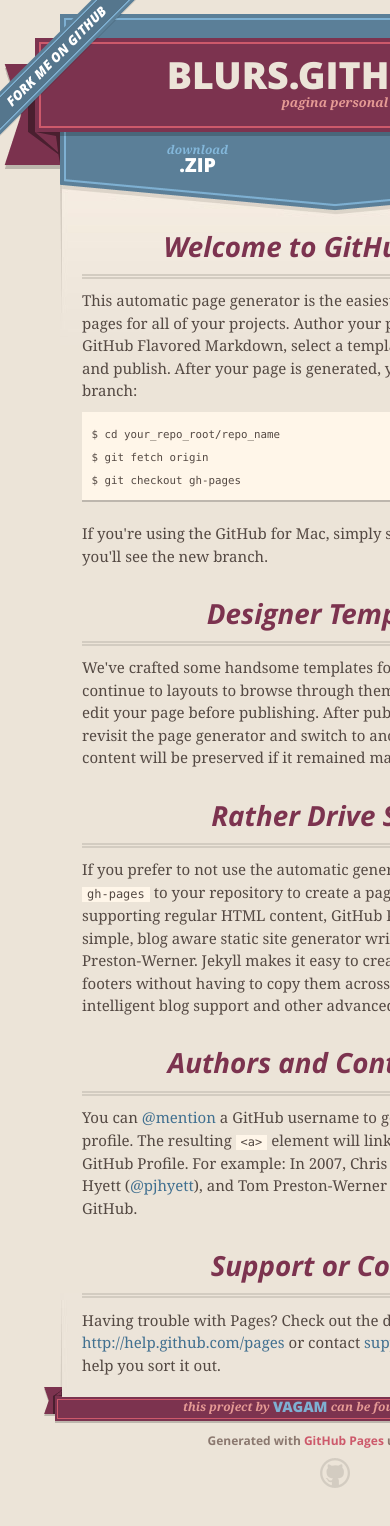
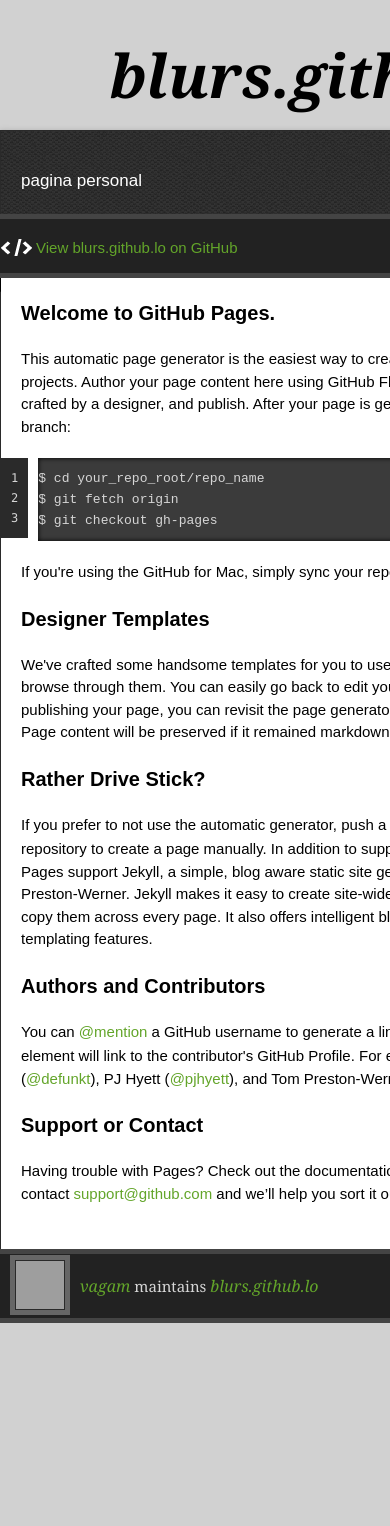
Before and after one commit to vagam/ferpales.github.lo, a plain HTML site: page index.html in a window 390 px wide. Shown: the top 1526 px of the page. After the commit the page ends 1478 px from the top, so only its background shows below. Drawn offline with nearby package versions, Linux system fonts and the light colour scheme; grey boxes are pictures that could not be loaded.

Commit message:
Create gh-pages branch via GitHub

```diff
--- a/index.html
+++ b/index.html
@@ -1,51 +1,41 @@
-<!DOCTYPE html>
+<!doctype html>
+<!-- The Time Machine GitHub pages theme was designed and developed by Jon Rohan, on Feb 7, 2012. -->
+<!-- Follow him for fun. http://twitter.com/jonrohan. Tail his code on http://github.com/jonrohan -->
 <html>
 <head>
-    <meta charset='utf-8'>
-    <meta http-equiv="X-UA-Compatible" content="chrome=1">
-    <meta name="viewport" content="width=640">
+  <meta charset="utf-8">
+  <meta http-equiv="X-UA-Compatible" content="IE=edge,chrome=1">
 
-    <link rel="stylesheet" href="stylesheets/core.css" media="screen">
-    <link rel="stylesheet" href="stylesheets/mobile.css" media="handheld, only screen and (max-device-width:640px)">
+  <link rel="stylesheet" href="stylesheets/stylesheet.css" media="screen">
   <link rel="stylesheet" href="stylesheets/pygment_trac.css">
+  <script type="text/javascript" src="https://ajax.googleapis.com/ajax/libs/jquery/1.7.1/jquery.min.js"></script>
+  <script type="text/javascript" src="javascripts/script.js"></script>
 
-    <script type="text/javascript" src="javascripts/modernizr.js"></script>
-    <script type="text/javascript" src="https://ajax.googleapis.com/ajax/libs/jquery/1.7.1/jquery.min.js"></script>
-    <script type="text/javascript" src="javascripts/headsmart.min.js"></script>
-    <script type="text/javascript">
-      $(document).ready(function () {
-        $('#main_content').headsmart()
-      })
-    </script>
-    <title>blurs.github.lo by vagam</title>
+  <title>blurs.github.lo</title>
+  <meta name="description" content="pagina personal">
+
+  <meta name="viewport" content="width=device-width,initial-scale=1">
+
 </head>
 
 <body>
-    <a id="forkme_banner" href="https://github.com/vagam/ferpales.github.lo">View on GitHub</a>
-    <div class="shell">
 
+  <div class="wrapper">
     <header>
-        <span class="ribbon-outer">
-          <span class="ribbon-inner">
-            <h1>blurs.github.lo</h1>
-            <h2>pagina personal</h2>
-          </span>
-          <span class="left-tail"></span>
-          <span class="right-tail"></span>
-        </span>
+      <h1 class="title">blurs.github.lo</h1>
     </header>
-
-      <section id="downloads">
-        <span class="inner">
-          <a href="https://github.com/vagam/ferpales.github.lo/zipball/master" class="zip"><em>download</em> .ZIP</a><a href="https://github.com/vagam/ferpales.github.lo/tarball/master" class="tgz"><em>download</em> .TGZ</a>
-        </span>
-      </section>
-
-
-      <span class="banner-fix"></span>
-
-
-      <section id="main_content">
+    <div id="container">
+      <p class="tagline">pagina personal</p>
+      <div id="main" role="main">
+        <div class="download-bar">
+        <div class="inner">
+          <a href="https://github.com/vagam/ferpales.github.lo/tarball/master" class="download-button tar"><span>Download</span></a>
+          <a href="https://github.com/vagam/ferpales.github.lo/zipball/master" class="download-button zip"><span>Download</span></a>
+          <a href="https://github.com/vagam/ferpales.github.lo" class="code">View blurs.github.lo on GitHub</a>
+        </div>
+        <span class="blc"></span><span class="trc"></span>
+        </div>
+        <article class="markdown-body">
           <h3>
 <a name="welcome-to-github-pages" class="anchor" href="#welcome-to-github-pages"><span class="octicon octicon-link"></span></a>Welcome to GitHub Pages.</h3>
 
@@ -77,20 +67,24 @@
 <a name="support-or-contact" class="anchor" href="#support-or-contact"><span class="octicon octicon-link"></span></a>Support or Contact</h3>
 
 <p>Having trouble with Pages? Check out the documentation at <a href="http://help.github.com/pages">http://help.github.com/pages</a> or contact <a href="mailto:support@github.com">support@github.com</a> and we’ll help you sort it out.</p>
-      </section>
+        </article>
+      </div>
+    </div>
+    <footer>
+      <div class="owner">
+      <p><a href="https://github.com/vagam" class="avatar"><img src="https://avatars1.githubusercontent.com/u/8338497?v=1&amp;s=60" width="48" height="48"></a> <a href="https://github.com/vagam">vagam</a> maintains <a href="https://github.com/vagam/ferpales.github.lo">blurs.github.lo</a></p>
 
-      <footer>
-        <span class="ribbon-outer">
-          <span class="ribbon-inner">
-            <p>this project by <a href="https://github.com/vagam">vagam</a> can be found on <a href="https://github.com/vagam/ferpales.github.lo">GitHub</a></p>
-          </span>
-          <span class="left-tail"></span>
-          <span class="right-tail"></span>
-        </span>
-        <p>Generated with <a href="http://pages.github.com">GitHub Pages</a> using Merlot</p>
-        <span class="octocat"></span>
+
+      </div>
+      <div class="creds">
+        <small>This page generated using <a href="http://pages.github.com/">GitHub Pages</a><br>theme by <a href="https://twitter.com/jonrohan/">Jon Rohan</a></small>
+      </div>
     </footer>
-
+  </div>
+  <div class="current-section">
+    <a href="#top">Scroll to top</a>
+    <a href="https://github.com/vagam/ferpales.github.lo/tarball/master" class="tar">tar</a><a href="https://github.com/vagam/ferpales.github.lo/zipball/master" class="zip">zip</a><a href="" class="code">source code</a>
+    <p class="name"></p>
   </div>
 
 
```
Lines whose indentation alone changed are shown as unchanged.
